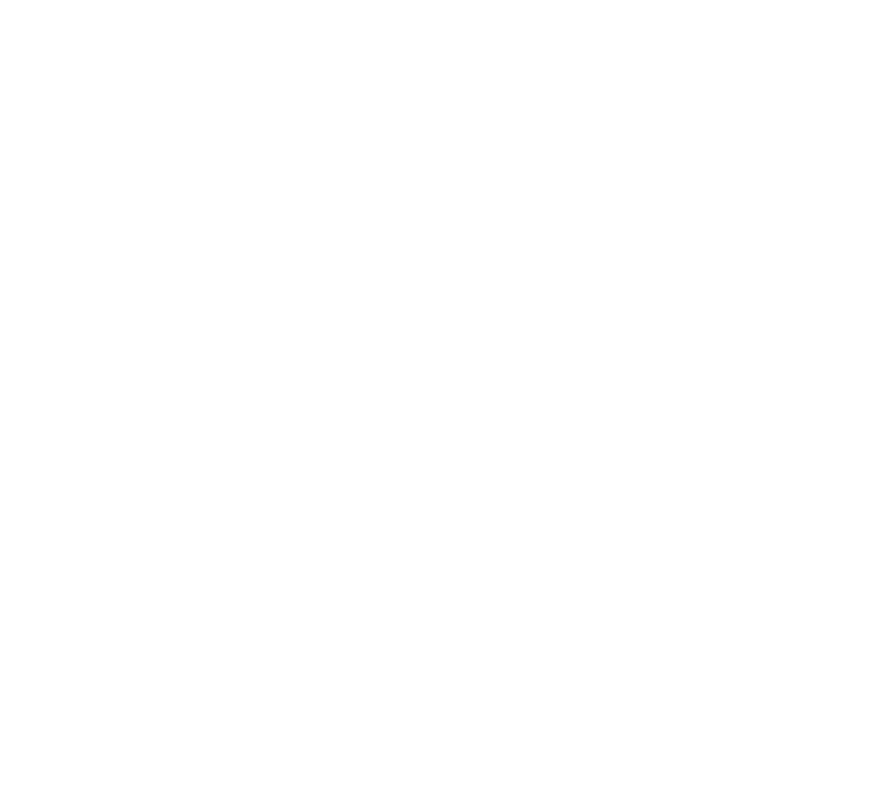
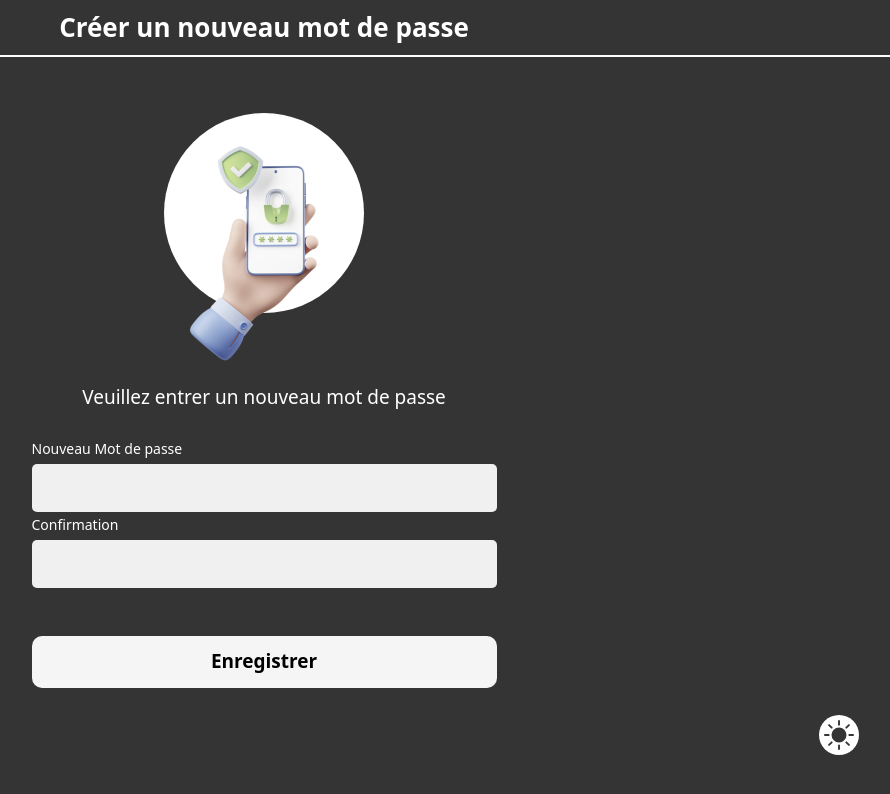
Before and after one commit to Pascal512/secure-sentinel-frontend, a Vue app: page /NouveauMotDePasse in a window 1280 px wide. Before the commit this address had no page. Shown: the top 794 px of the page, without its empty margins (376-1266 px from the left). Built offline with nearby package versions, Linux system fonts and the light colour scheme.

Commit message:
Ajout de la page Nouveau Mot de Passe

```diff
--- a/src/router/index.js
+++ b/src/router/index.js
@@ -10,6 +10,7 @@
 import InscriptionPage2 from '@/views/InscriptionPage2.vue';
 import MotDePasseOublie from '@/views/MotDePasseOublie.vue';
 import VerificationEmail from '@/views/VerificationEmail.vue';
+import NouveauMotDePasse from '@/views/NouveauMotDePasse.vue';
 
 const routes = [
   {
@@ -66,6 +67,11 @@
     path: '/VerificationEmail',
     name: 'Vérification Email',
     component: VerificationEmail
+  },
+  {
+    path: '/NouveauMotDePasse',
+    name: 'Créer un nou',
+    component: NouveauMotDePasse
   }
 ];
 
--- /dev/null
+++ b/src/views/NouveauMotDePasse.vue
@@ -0,0 +1,54 @@
+<template>
+    <MenuHautSansBouton titre="Créer un nouveau mot de passe" />
+    <DarkModeSwitch />
+    <div class="min-h-100vh padding-haut" :class="{ 'bg-clair': !isModeSombre, 'bg-sombre': isModeSombre }" >
+        <div class="container pt-5">
+            <div class="col-8 col-md-3 mx-auto mb-5">
+                <div class="border-radius-50p bg-clair overflow-visible conteneur-image mx-auto">
+                    <img src="../assets/Image12.png" alt="" class="d-block image">
+                </div>
+            </div>
+            <p class="text-center w-75 fw-400 text-19 mx-auto mb-4">Veuillez entrer un nouveau mot de passe</p>
+            <form action="" class="mx-auto col-11 col-md-5">
+                <label for="password" class="label-normal" >Nouveau Mot de passe</label>
+                <input type="password" id="password" placeholder="" class="input-clair">
+                <label for="passwordConfirm" class="label-normal" >Confirmation</label>
+                <input type="password" id="passwordConfirm" placeholder="" class="input-clair">
+                <router-link to="/" class="form-bouton mt-5" :class="{ 'bouton-sombre': !isModeSombre, 'bouton-clair': isModeSombre }">Enregistrer</router-link>
+            </form>
+        </div>
+    </div>
+</template>
+
+<script>
+import DarkModeSwitch from '@/components/DarkModeSwitch.vue';
+import MenuHautSansBouton from '@/components/MenuHautSansBouton.vue';
+import { mapActions, mapGetters } from 'vuex';
+
+export default {
+    name: 'NouveauMotDePasse',
+    components: {
+        MenuHautSansBouton,
+        DarkModeSwitch
+    },
+    computed: {
+        ...mapGetters(['isModeSombre'])
+    },
+    methods: {
+        ...mapActions(['toggleModeSombre'])
+    }
+}
+</script>
+
+<style scoped>
+.conteneur-image {
+    width: 200px;
+    height: 200px;
+    margin-bottom: 70px;
+}
+.image {
+    width: 280px;
+    height: 280px;
+    margin: 0px 0px 0px -40px;
+}
+</style>
--- a/src/views/VerificationEmail.vue
+++ b/src/views/VerificationEmail.vue
@@ -8,15 +8,15 @@
             </div>
             <p class="text-center w-80 fw-400 text-19 mx-auto mb-5">Veuillez saisir le code à 4 chiffres envoyé sur *********@gmail</p>
             <form action="" class="mx-auto col-11 col-md-5">
-                <input type="number" name="code" id="code-0" class="cacher mx-auto d-block">
+                <input type="number" name="code" id="code-0" class="cacher mx-auto d-block" @input="editer">
                 <div class="conteneur-code mx-auto">
-                    <input type="number" maxlength="1" name="code-1" id="code-1" class="input-code" placeholder="_" readonly>
-                    <input type="number" maxlength="1" name="code-2" id="code-2" class="input-code" placeholder="_" readonly>
-                    <input type="number" maxlength="1" name="code-3" id="code-3" class="input-code" placeholder="_" readonly>
-                    <input type="number" maxlength="1" name="code-4" id="code-4" class="input-code" placeholder="_" readonly>
+                    <input type="number" maxlength="1" name="code-1" id="code-1" class="input-code" placeholder="_" @click="editer" readonly>
+                    <input type="number" maxlength="1" name="code-2" id="code-2" class="input-code" placeholder="_" @click="editer" readonly>
+                    <input type="number" maxlength="1" name="code-3" id="code-3" class="input-code" placeholder="_" @click="editer" readonly>
+                    <input type="number" maxlength="1" name="code-4" id="code-4" class="input-code" placeholder="_" @click="editer" readonly>
                 </div>
                 <div class="text-14 mx-auto text-center my-4 couleurs-herite cursor-pointer" @click="renvoyerCode" >Renvoyer code</div>
-                <router-link to="/" class="form-bouton" :class="{ 'bouton-sombre': !isModeSombre, 'bouton-clair': isModeSombre }">Vérifier</router-link>
+                <router-link to="/NouveauMotDePasse" class="form-bouton" :class="{ 'bouton-sombre': !isModeSombre, 'bouton-clair': isModeSombre }">Vérifier</router-link>
             </form>
         </div>
     </div>
@@ -40,24 +40,14 @@
         ...mapActions(['toggleModeSombre']),
         renvoyerCode() {
             alert('Le code a été renvoyé.');
-        }
-    }
-}
-
-document.addEventListener('DOMContentLoaded', function() {
+        },
+        editer() {
             let code0 = document.getElementById('code-0');
             let code1 = document.getElementById('code-1');
             let code2 = document.getElementById('code-2');
             let code3 = document.getElementById('code-3');
             let code4 = document.getElementById('code-4');
-
-    function editer() {
             code0.focus();
-        validateLength();
-        console.log('###___édition enclenchée !');
-    }
-
-    function validateLength() {
             if (code0.value.length > 4) {
                 code0.value = code0.value.slice(0, 4);
             }
@@ -66,18 +56,52 @@
             code2.value = char2 ? char2 : '';
             code3.value = char3 ? char3 : '';
             code4.value = char4 ? char4 : '';
+            console.log('###___édition enclenchée !');
         }
+    }
+}
+let varInterval = setInterval( function () {
+    let codeInput = document.getElementById('code-0');
+    if (codeInput) {
+        codeInput.focus();
+        clearInterval(varInterval);
+    }
+}, 100);
 
-    code0.addEventListener('input', validateLength);
-    code1.addEventListener('click', editer);
-    code2.addEventListener('click', editer);
-    code3.addEventListener('click', editer);
-    code4.addEventListener('click', editer);
+// document.addEventListener('DOMContentLoaded', function() {
+//     let code0 = document.getElementById('code-0');
+//     let code1 = document.getElementById('code-1');
+//     let code2 = document.getElementById('code-2');
+//     let code3 = document.getElementById('code-3');
+//     let code4 = document.getElementById('code-4');
 
-    let code = code1.value + code2.value + code3.value + code4.value;
-    console.log(code);
-    code0.focus();
-});
+//     function editer() {
+//         code0.focus();
+//         validateLength();
+//         console.log('###___édition enclenchée !');
+//     }
+
+//     function validateLength() {
+//         if (code0.value.length > 4) {
+//             code0.value = code0.value.slice(0, 4);
+//         }
+//         let [char1, char2, char3, char4] = code0.value;
+//         code1.value = char1 ? char1 : '';
+//         code2.value = char2 ? char2 : '';
+//         code3.value = char3 ? char3 : '';
+//         code4.value = char4 ? char4 : '';
+//     }
+
+//     code0.addEventListener('input', validateLength);
+//     code1.addEventListener('click', editer);
+//     code2.addEventListener('click', editer);
+//     code3.addEventListener('click', editer);
+//     code4.addEventListener('click', editer);
+
+//     let code = code1.value + code2.value + code3.value + code4.value;
+//     console.log(code);
+//     code0.focus();
+// });
 </script>
 
 <style scoped>
```
Lines whose indentation alone changed are shown as unchanged.
